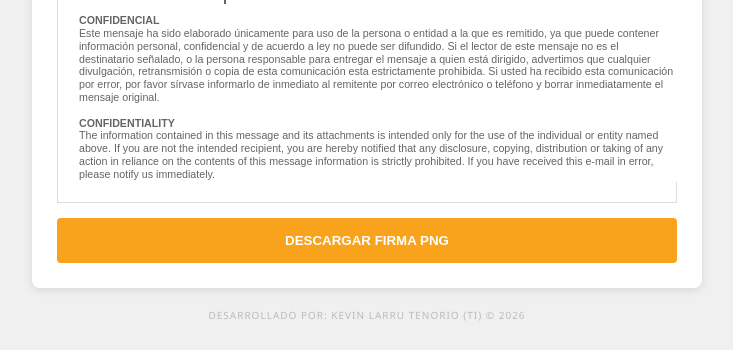
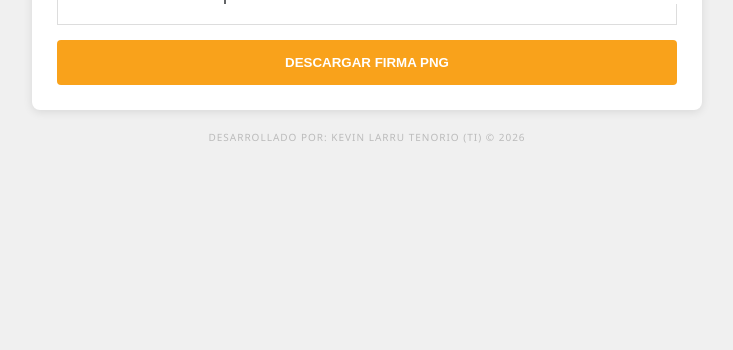
Before and after one commit to klt0304/firma-xtrategia, a plain HTML site: page index.html in a window 1280 px wide. Shown: the part 539-889 px from the top of the page, without its empty margins (273-1006 px from the left). After the commit the page ends 800 px from the top, so only its background shows below. Drawn offline with nearby package versions, Linux system fonts and the light colour scheme.

Commit message:
Update index.html

```diff
--- a/index.html
+++ b/index.html
@@ -69,15 +69,6 @@
                     </table>
                 </td>
             </tr>
-            <tr>
-    <td colspan="3" style="padding-top:10px; font-family: Arial, sans-serif; font-size:8pt; color:#636567; line-height:1.2;">
-        <b>CONFIDENCIAL</b><br>
-        Este mensaje ha sido elaborado únicamente para uso de la persona o entidad a la que es remitido, ya que puede contener información personal, confidencial y de acuerdo a ley no puede ser difundido. Si el lector de este mensaje no es el destinatario señalado, o la persona responsable para entregar el mensaje a quien está dirigido, advertimos que cualquier divulgación, retransmisión o copia de esta comunicación esta estrictamente prohibida. Si usted ha recibido esta comunicación por error, por favor sírvase informarlo de inmediato al remitente por correo electrónico o teléfono y borrar inmediatamente el mensaje original.
-        <br><br>
-        <b>CONFIDENTIALITY</b><br>
-        The information contained in this message and its attachments is intended only for the use of the individual or entity named above. If you are not the intended recipient, you are hereby notified that any disclosure, copying, distribution or taking of any action in reliance on the contents of this message information is strictly prohibited. If you have received this e-mail in error, please notify us immediately.
-    </td>
-</tr>
         </table>
     </div>
 
```
